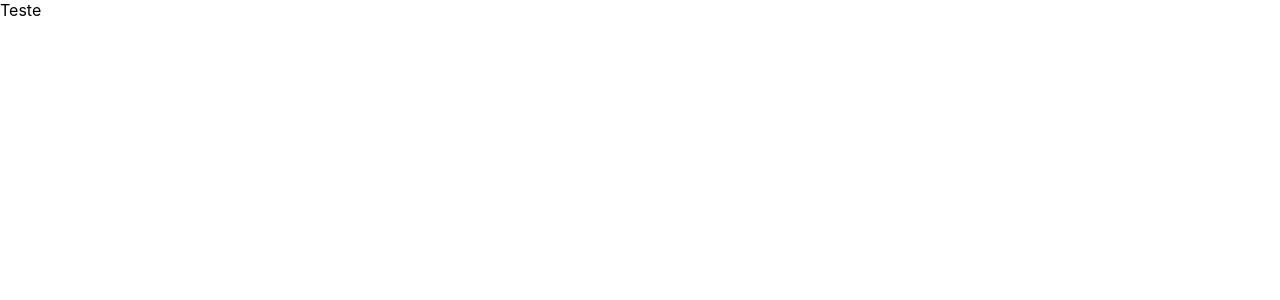
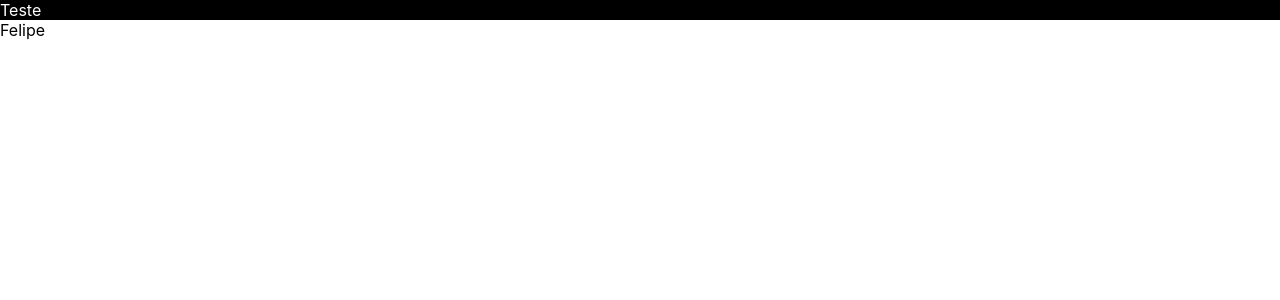
Before and after one commit to felipeFransa/react-curso-2023, a React (Vite) app: page / in a window 1280 px wide. Shown: the top 300 px of the page. Built offline with nearby package versions, Linux system fonts and the light colour scheme.

Commit message:
version.1.0.0

```diff
--- a/package.json
+++ b/package.json
@@ -8,8 +8,10 @@
     "preview": "vite preview"
   },
   "dependencies": {
+    "@types/styled-components": "^5.1.26",
     "react": "^18.0.0",
-    "react-dom": "^18.0.0"
+    "react-dom": "^18.0.0",
+    "styled-components": "^5.3.6"
   },
   "devDependencies": {
     "@types/react": "^18.0.0",
--- a/src/App.tsx
+++ b/src/App.tsx
@@ -1,9 +1,13 @@
-
+import { useState } from 'react'
+import { Header } from './components/Header/Header';
 
 const app = () => {
+  const [firstName, setFirstName] = useState('Felipe')
+
   return (
     <div>
-      Teste
+      <Header/>
+      {firstName}
     </div>
   )
 }
--- /dev/null
+++ b/src/components/Header/Header.tsx
@@ -0,0 +1,10 @@
+import { useState } from 'react';
+import * as C from './style';
+
+export const Header = () => {
+  return (
+    <C.Container>
+      Teste
+    </C.Container>
+  )
+}
--- /dev/null
+++ b/src/components/Header/style.ts
@@ -0,0 +1,6 @@
+import styled from 'styled-components';
+
+export const Container = styled.div`
+  background-color: #000;
+  color: #fff;
+`
```
Also changed, not shown: 1 other file (tests, documents, lock files or other folders).
